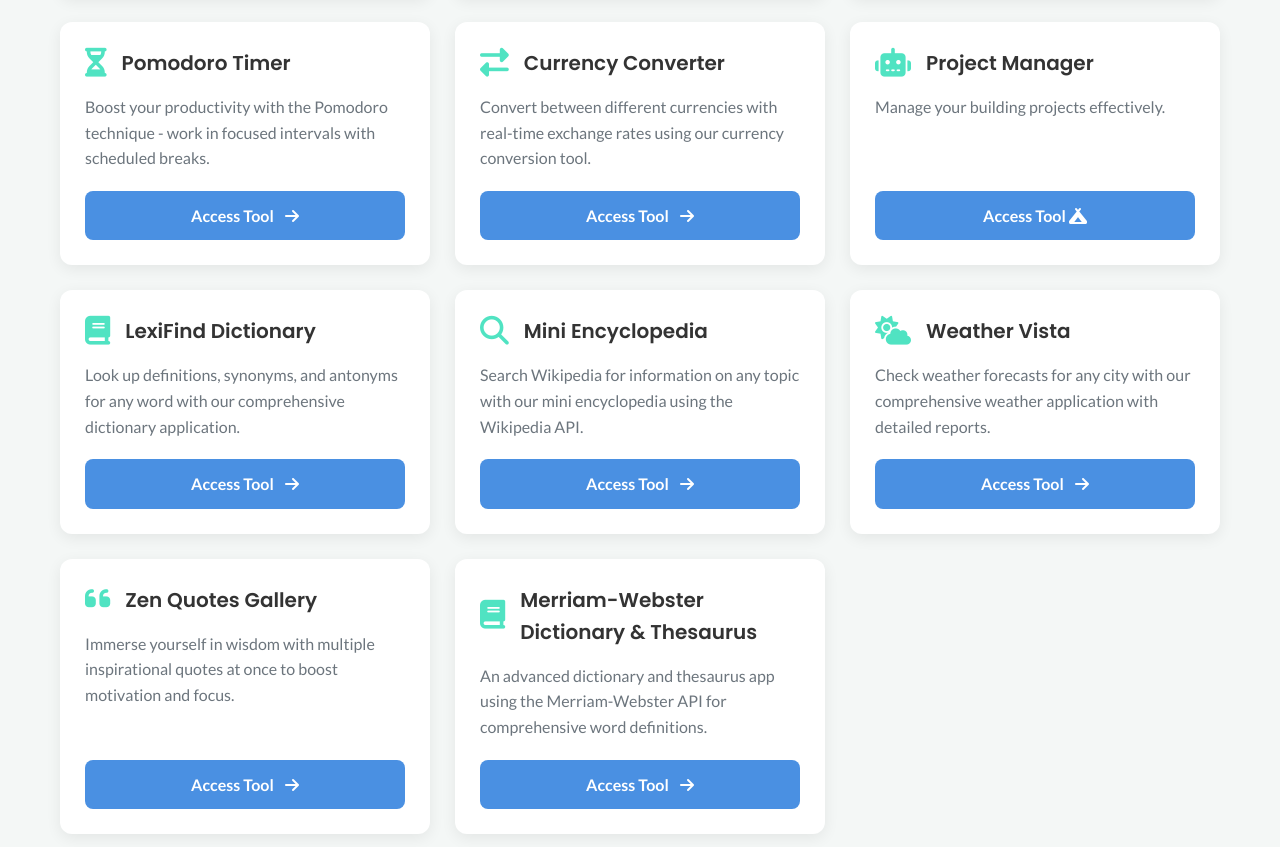
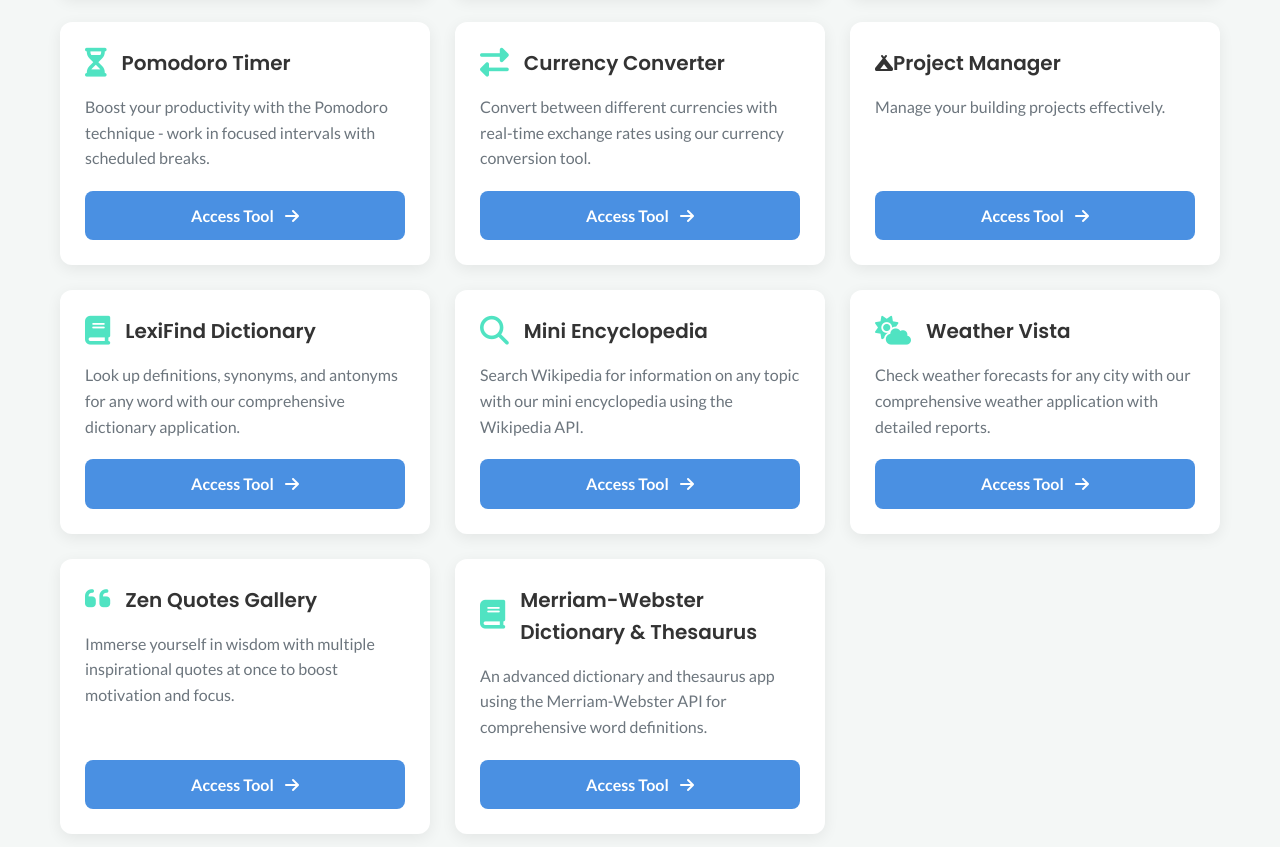
Before and after one commit to akvthampi/toolsforyou, a plain HTML site: page index.html in a window 1280 px wide. Shown: the part 895-1742 px from the top of the page. Drawn offline with Linux system fonts and the light colour scheme.

Commit message:
Update index.html

```diff
--- a/index.html
+++ b/index.html
@@ -265,9 +265,9 @@
                     <a href="CurrencyConvert.html" target="_blank" class="btn">Access Tool <i class="fas fa-arrow-right"></i></a>
                 </div>
                 <div class="tool-card">
-                    <div class="card-header"><i class="fas fa-robot card-icon"></i><h3>Project Manager</h3></div>
+                    <div class="card-header"><i class="fas fa-campground"></i><h3>Project Manager</h3></div>
                     <p>Manage your building projects effectively.</p>
-                    <a href="AITextSummary.html" target="_blank" class="btn">Access Tool <i class="fas fa-campground"></i></a>
+                    <a href="AITextSummary.html" target="_blank" class="btn">Access Tool <i class="fas fa-arrow-right"></i></a>
                 </div>
                 <div class="tool-card">
                     <div class="card-header"><i class="fas fa-book card-icon"></i><h3>LexiFind Dictionary</h3></div>
```
